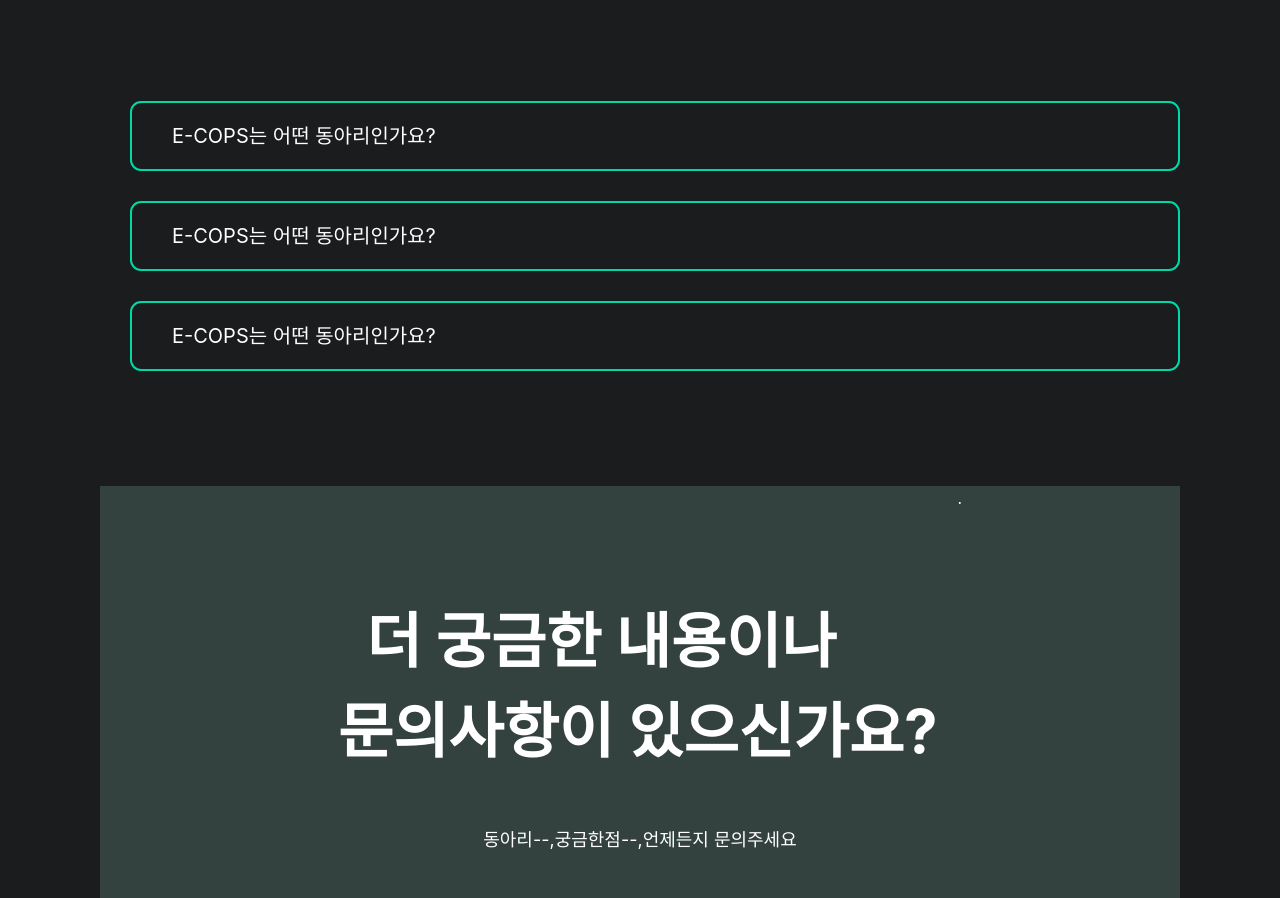
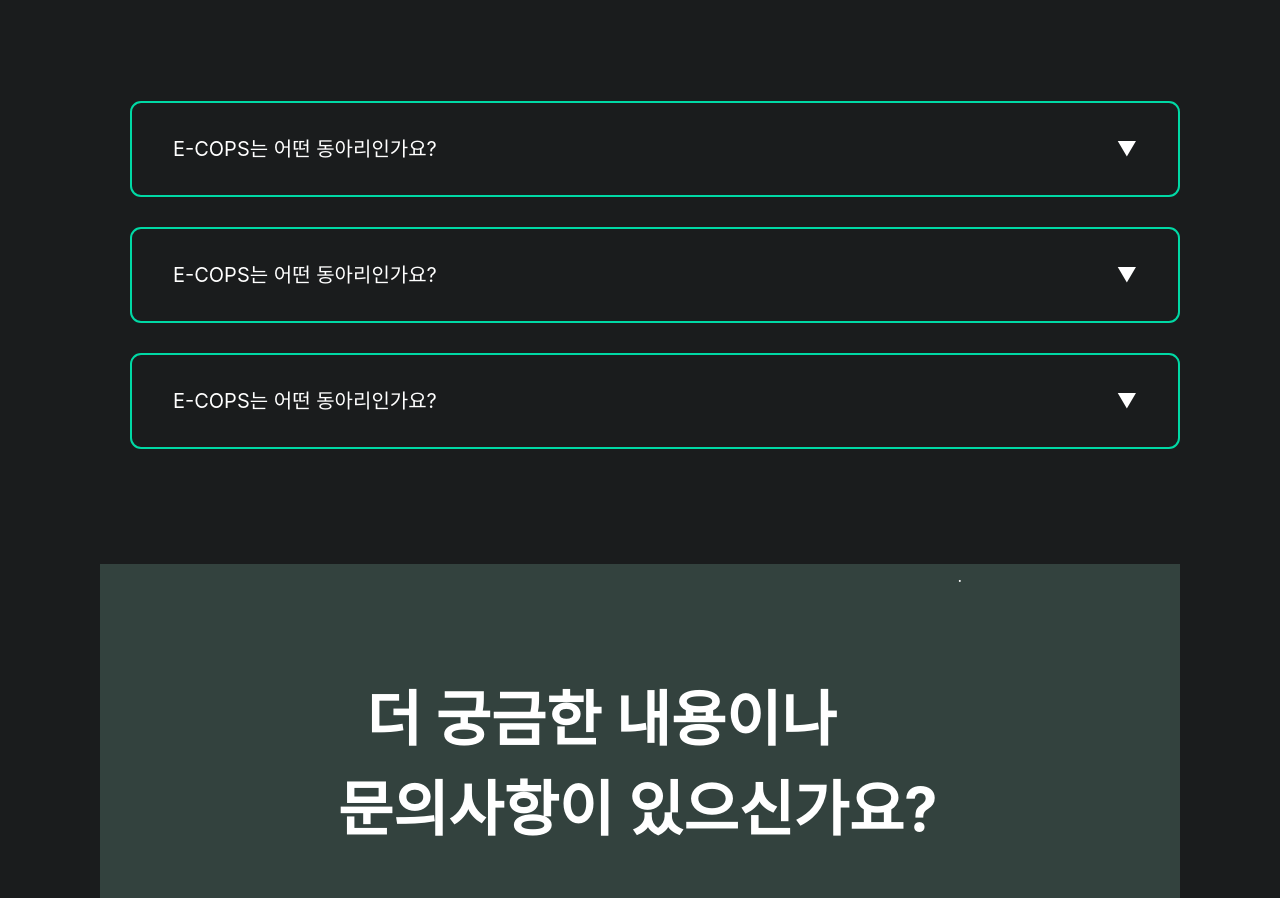
Before and after one commit to E-COPS/webv2_front, a React (Create React App) app: page /recruitment in a window 1280 px wide. Shown: the part 2180-3078 px from the top of the page. Built offline with nearby package versions, Linux system fonts and the light colour scheme; a web font is replaced by a local one.

Commit message:
Recruitment - toggle update

```diff
--- a/src/routes/Recruitment.js
+++ b/src/routes/Recruitment.js
@@ -4,8 +4,13 @@ import styles from './Recruitment.module.css';
 import Button from '../components/Recruitment_Button';
 /*import { Button } from 'bootstrap';*/
 /*import toggleButton from '../components/Toggle_Button';*/
+import React, { useState } from 'react';
 
 function Recruitment(){
+  const [btnClick_1, setBtnClick_1] = useState(false);
+  const [btnClick_2, setBtnClick_2] = useState(false);
+  const [btnClick_3, setBtnClick_3] = useState(false);
+
   return (
     <body>
       <header>
@@ -60,14 +65,61 @@ function Recruitment(){
           <text className={styles.midText}>자주 묻는 질문</text>
         </div>
         <div className={styles.columnContainer}>
+          {/* 질문 1 */}
           <div className={styles.toggle}>
-            <text className={styles.contentBigText}>E-COPS는 어떤 동아리인가요?</text>
+            <button
+            className={styles.btnRow}
+            onClick={()=>setBtnClick_1(!btnClick_1)}
+            >
+              <text className={styles.contentBigText}>E-COPS는 어떤 동아리인가요?</text>
+              <text className={styles.contentBigText}>
+                {/* 버튼 클릭 여부에 따라 모양 다르게*/}
+                {btnClick_1 ? '▲' : '▼'}
+              </text>
+            </button>
+            {/* 버튼 클릭 여부에 따라 답변 text 렌더링*/}
+            {btnClick_1 ?
+            (<div className={styles.textBox}>
+              <text style={{fontSize: 18}}>답변 1</text>
+            </div>)
+            :
+            <div></div>}
           </div>
+          {/* 질문 2 */}
           <div className={styles.toggle}>
-            <text className={styles.contentBigText}>E-COPS는 어떤 동아리인가요?</text>
+            <button
+            className={styles.btnRow}
+            onClick={()=>setBtnClick_2(!btnClick_2)}
+            >
+              <text className={styles.contentBigText}>E-COPS는 어떤 동아리인가요?</text>
+              <text className={styles.contentBigText}>
+                {btnClick_2 ? '▲' : '▼'}
+              </text>
+            </button>
+            {btnClick_2 ?
+            (<div className={styles.textBox}>
+              <text style={{fontSize: 18}}>답변 2</text>
+            </div>)
+            :
+            <div></div>}
           </div>
+          {/* 질문 3 */}
           <div className={styles.toggle}>
-            <text className={styles.contentBigText}>E-COPS는 어떤 동아리인가요?</text>
+            <button
+            className={styles.btnRow}
+            onClick={()=>setBtnClick_3(!btnClick_3)}
+            >
+              <text className={styles.contentBigText}>E-COPS는 어떤 동아리인가요?</text>
+              <text className={styles.contentBigText}>
+                {btnClick_3 ? '▲' : '▼'}
+              </text>
+            </button>
+            {btnClick_3 ?
+            (<div className={styles.textBox}>
+              <text style={{fontSize: 18}}>답변 3</text>
+            </div>)
+            :
+            <div></div>}
           </div>
         </div>
         <div className ={styles.grayContainer}>
--- a/src/routes/Recruitment.module.css
+++ b/src/routes/Recruitment.module.css
@@ -139,7 +139,7 @@
 
 .contentBigText {
   font-size: 20px;
-  padding: 10px;
+  padding: 0px 5px;
   color: white;
 }
 
@@ -158,13 +158,23 @@ margin-top:150px;
 }
 .toggle{
 display: flex;
-align-items: center;
+flex-direction: column;
 margin: 15px;
 border:2px solid #00D9A5;
 border-radius: 11px;
 width: 100%;
-height: 70px;
+height: auto;
 padding: 30px;
+}
+
+.btnRow {
+  display: flex;
+  flex-direction: row;
+  width: 100%;
+  justify-content: space-between;
+  align-items: center;
+  background-color: transparent;
+  border: none;
 }
 
 .toggleButton{
@@ -234,3 +244,13 @@ height: 500px;
 padding: 15px;
 background-color: wheat;
 }
+
+.textBox {
+  width: 100%;
+  justify-content: flex-start;
+  align-items: center;
+  background-color: transparent;
+  height: 200px;
+  margin: 20px 0px;
+  padding: 20px;
+}
```
